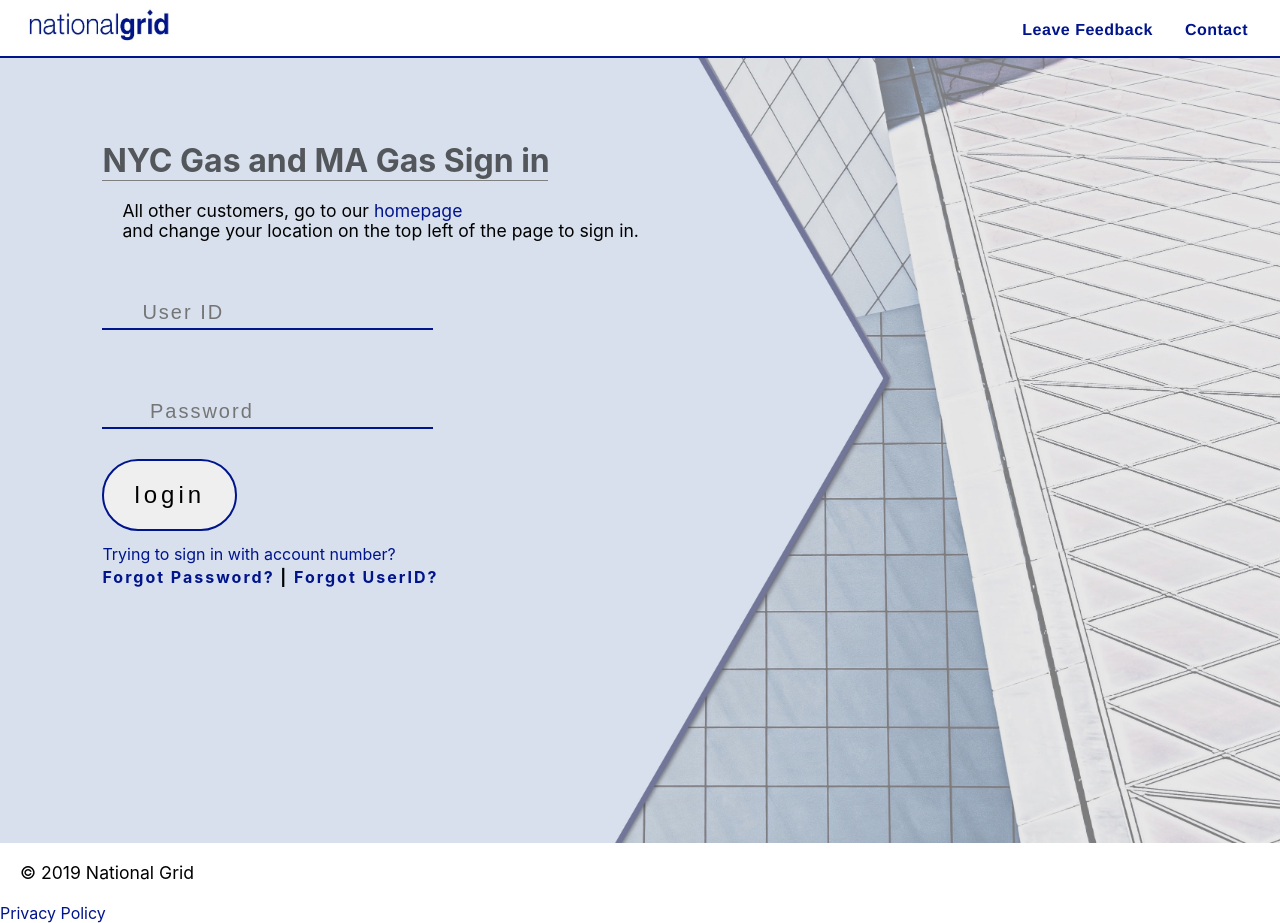
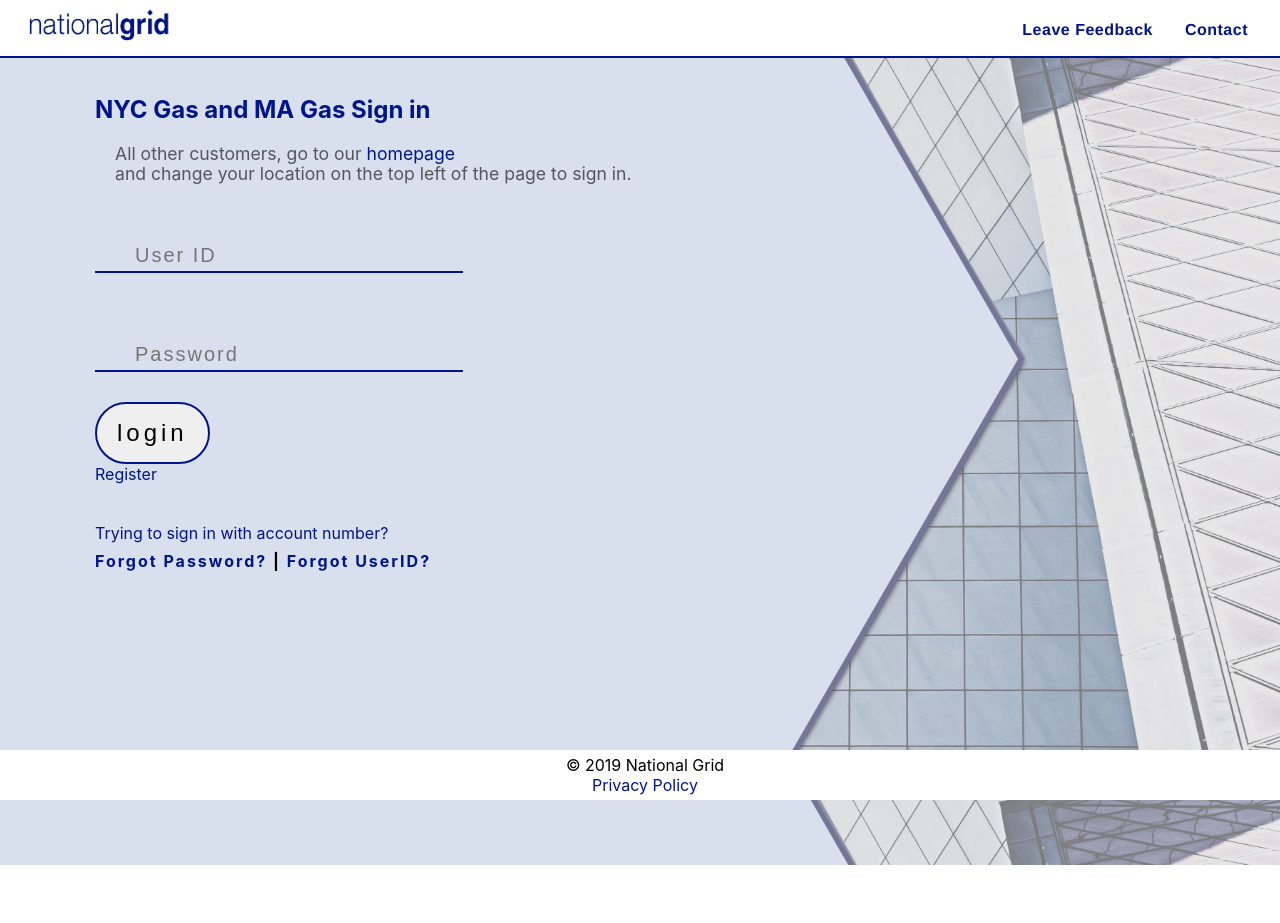
Before and after one commit to nirmaperera/NationalGridRedesign, a React (Create React App) app: page / in a window 1280 px wide. After the commit the page ends 865 px from the top, so only its background shows below. Built offline with nearby package versions, Linux system fonts and the light colour scheme.

Commit message:
added register

```diff
--- a/src/components/content/Main.js
+++ b/src/components/content/Main.js
@@ -6,7 +6,7 @@ import Login from '../content/login/Login';
 
 const Main = () => (
 
-    <div className="container">
+    <div >
         <Login />
     </div>
 
--- a/src/components/content/login/Login.js
+++ b/src/components/content/login/Login.js
@@ -5,25 +5,27 @@ import './login.css';
 class Login extends Component {
     render() {
         return (
-            <div className="wrapper">
+            <form className="main-form">
+                <h2>NYC Gas and MA Gas Sign in</h2>
 
-                <form className="main-form">
-                    <h1>NYC Gas and MA Gas Sign in</h1>
-                    <hr />
                 <p> All other customers, go to our <a href="https://www.nationalgridus.com/NY-Home/Default.aspx"> homepage</a> <br /> and change your location on the top left of the page to sign in.</p>
 
                 <div className="inputFields">
                     <input className="form-row" type="text" placeholder="User ID"></input>
-                        <input className="form-row" type="password" placeholder=" Password"></input>
+                    <input className="form-row" type="password" placeholder="Password"></input>
+
+                </div>
+
+                <div className="main-inputs">
                     <input className="form-row" type="button" value="login"></input>
-                        <div></div>
+                    <a href="/">Register</a>
+
                 </div>
 
                 <div className="note">
                     <a href="https://online.nationalgridus.com/viewmybills/LoginActivate?applicurl=aHR0cHM6Ly9vbmxpbmUubmF0aW9uYWxncmlkdXMuY29tL3ZpZXdteWJpbGxzL215YWNjb3VudC8=&auth_method=0" >
                         Trying to sign in with account number?</a>
                 </div>
-
                 <div className="forgotCreds">
                     <a href="https://online.nationalgridus.com/forgetpass/KSE_Password.jsp">Forgot Password?</a>
                     <span> | </span>
@@ -31,10 +33,6 @@ class Login extends Component {
 
                 </div>
             </form>
-            </div>
-
-
-
         )
     }
 }
--- a/src/components/content/login/login.css
+++ b/src/components/content/login/login.css
@@ -2,38 +2,45 @@
 body{
     overflow-x: hidden;
 }
-.wrapper{
-    width: 800px;
-    display: flex;
-   flex-direction: row;
-   justify-content: flex-start;
-   margin-top:-15%;
-   margin-left: -20%;
+.main-form{
+    width: 50%;
+    height: 60%;
+    margin: 65px;
+    padding: 30px;
 
 }
 
-p{
+.register-link{
+    float: right;
+    padding: 20px;
+    margin-top: 10;
+    font-weight: bold;
+    font-size: 20px;
+    border-radius: 20px;
+    background-color: white;
+    width: 15%;
+    text-align: center;
+}
+
+.main-form p{
     font-size:1.1rem;
     line-height:20px;
-    padding:20px
+    padding:20px;
+    color:#53565a;
 
 }
 
-.main-form h1{
- color: #53565a
+.main-form h2{
+ color: #00148c;
 }
 
 .inputFields{
     display: inline;
 }
 
-a, a:visited {
+.main-form a, a:visited {
     color:#00148c;
     text-decoration: none;
-}
-
-hr{
-    width:80%;
 }
 
 .form-row{
@@ -42,8 +49,12 @@ hr{
     padding: 2em;
 }
 .note{
-    padding-top:2%;
-    line-height: 25px;
+    padding-top:5%;
+    line-height: 35px;
+}
+
+.main-inputs{
+    display: inline;
 }
 
 input[type="text"], input[type="password"]{
@@ -63,7 +74,7 @@ input[type="text"], input[type="password"]{
   input[type="button"]{
     cursor: pointer;
     border-radius: 50px;
-    padding: 20px 30px;
+    padding: 15px 20px;
     text-align: center;
     font-size:1.5rem;
     letter-spacing: 4px;
@@ -72,7 +83,7 @@ input[type="text"], input[type="password"]{
   }
 
   input[type="button"]:hover{
-      background-color:lightgray;
+      background-color:#F4F5F7;
   }
 
   .forgotCreds{
--- a/src/components/content/main.css
+++ b/src/components/content/main.css
@@ -1,10 +1,4 @@
-.container{
-    background-image:url("../../assets/images/background.jpg");
+html{
+	background-image:url("../../assets/images/background.jpg");
 	background-size: cover;
-	background-color:#F8F8F8;
-	background-repeat: no-repeat;
-	background-position: center;
-    background-attachment:fixed;
-    padding:20%;
-
 }
--- a/src/components/footer/Footer.js
+++ b/src/components/footer/Footer.js
@@ -1,11 +1,12 @@
 import React from 'react';
 
+import './footer.css';
 
 const Footer = props => (
-    <div>
-        <p>&copy; 2019 National Grid</p>
-        <a href="https://www.nationalgridus.com/Our-Company/Privacy-Policy"> Privacy Policy</a>
-    </div>
+	<div className="main-footer">
+		<p> &copy; 2019 National Grid</p>
+		<a href="https://www.nationalgridus.com/Our-Company/Privacy-Policy"> Privacy Policy</a>
+	</div>
 );
 
 export default Footer;
--- /dev/null
+++ b/src/components/footer/footer.css
@@ -0,0 +1,15 @@
+.main-footer{
+    position:fixed;
+    left: 0;
+    bottom: 0;
+    width: 100%;
+    background-color:white;
+    text-align: center;
+    padding: 5px;
+    line-height: 20px;
+}
+
+.main-footer a, a:visited{
+    color:#00148c;
+    text-decoration: none;
+}
```
Also changed, not shown: src/components/content/register/Register.js (added, +44 -0 lines), src/components/content/register/register.css (added). Lines whose indentation alone changed are shown as unchanged.
